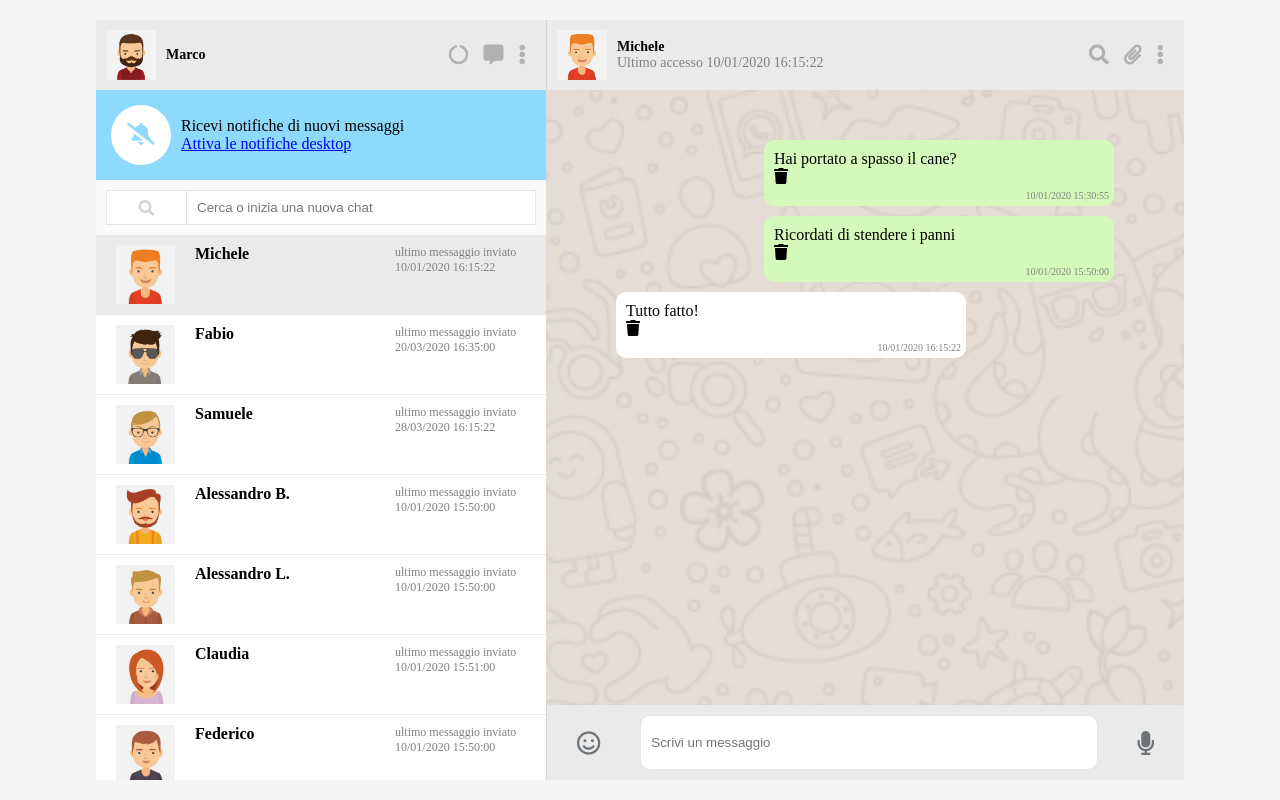
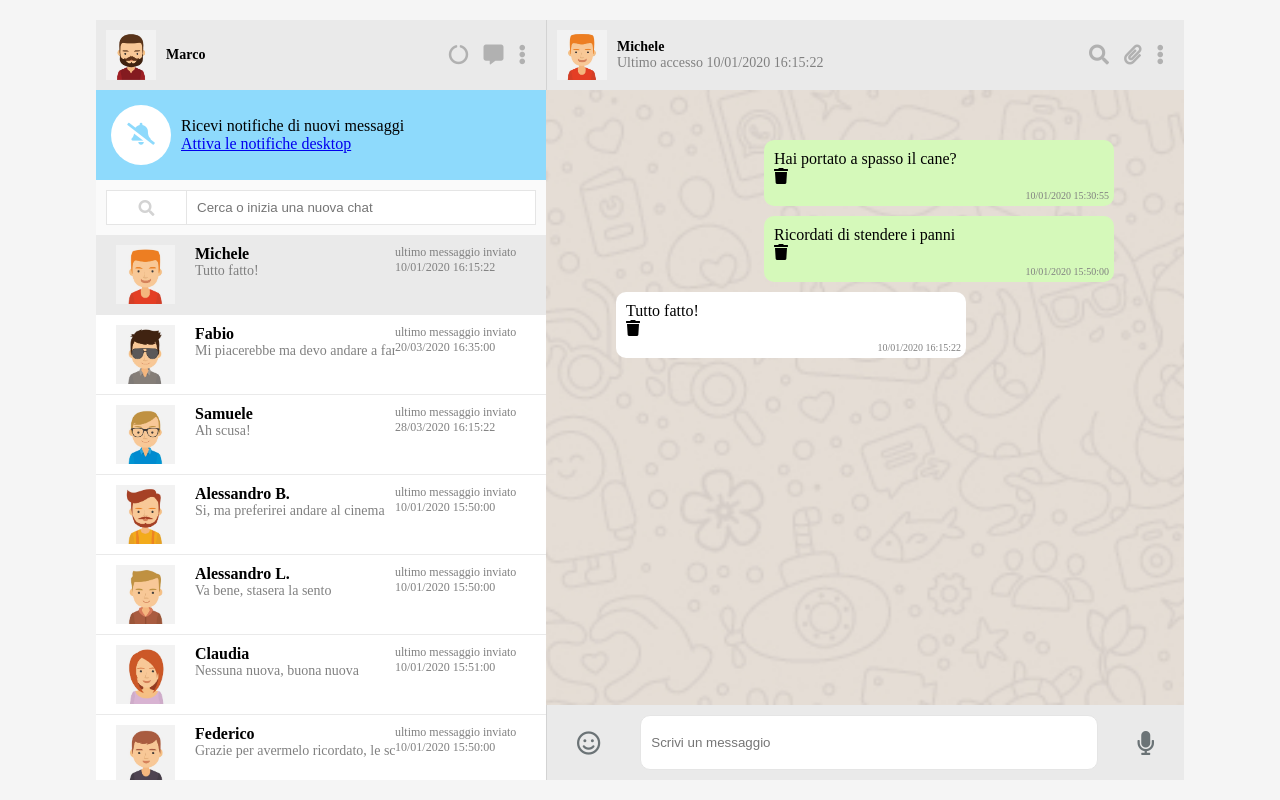
Before and after one commit to pacimarco/vue-boolzapp, a plain HTML site: page index.html in a window 1280 px wide. Drawn offline with nearby package versions, Linux system fonts and the light colour scheme.

Commit message:
prova errore newMessage

```diff
--- a/index.html
+++ b/index.html
@@ -5,6 +5,7 @@
     <meta http-equiv="X-UA-Compatible" content="IE=edge">
     <meta name="viewport" content="width=device-width, initial-scale=1.0">
     <title>boolzapp</title>
+    <script src="https://cdnjs.cloudflare.com/ajax/libs/dayjs/1.11.4/dayjs.min.js" integrity="sha512-Ot7ArUEhJDU0cwoBNNnWe487kjL5wAOsIYig8llY/l0P2TUFwgsAHVmrZMHsT8NGo+HwkjTJsNErS6QqIkBxDw==" crossorigin="anonymous" referrerpolicy="no-referrer"></script>
     <link rel="stylesheet" href="https://use.fontawesome.com/releases/v5.15.1/css/all.css" integrity="sha384-vp86vTRFVJgpjF9jiIGPEEqYqlDwgyBgEF109VFjmqGmIY/Y4HV4d3Gp2irVfcrp" crossorigin="anonymous">
     <link rel="stylesheet" href="css/style.css">
 </head>
@@ -67,7 +68,7 @@
                     <img :src="filteredContacts[index].avatar" alt="Avatar Contatto">
                     <div class="info">
                         <div class="contact-name">{{contact.name}}</div>
-                        <div v-if="contact.messages.length > 0" class="last-message">{{contact.messages.slice(-1)[0].text}}</div>
+                        <div v-if="contact.messages.length > 0" class="last-message">{{contact.messages.slice(-1)[0].message}}</div>
                     </div>
                 </div>
                 <div class="r-contact">
@@ -102,7 +103,9 @@
         <div class="message-area">  <!--  v-for="(message, index) in contacts[activeContact].messages-->
             <div v-for="(message, index) in contacts[currentContact].messages" class="message" :class="(filteredContacts[currentContact].messages[index].status == 'sent') ? 'message-sent' : 'message-received'" @mouseover="setIndexMessage(index)" @mouseleave="removeIndexMessage()">
                 {{contacts[currentContact].messages[index].message}}
+
                 <span class="message-date">{{filteredContacts[currentContact].messages[index].date}}</span>
+
                 <div class="dropdown" :class="(index == currentMessage ? 'dropdown-active' : null)">
 
                     <i class="fas fa-trash" @click="deleteMessage(currentContact, currentMessage)"></i>
```
